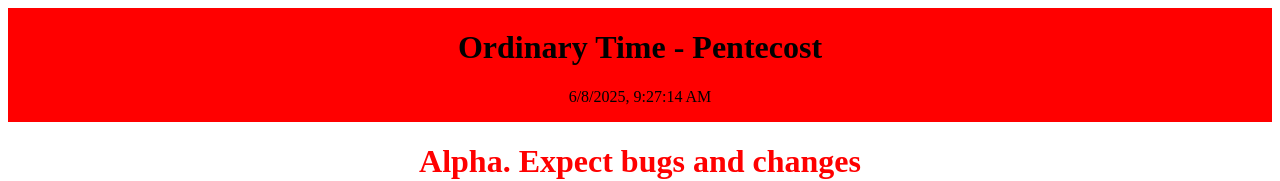
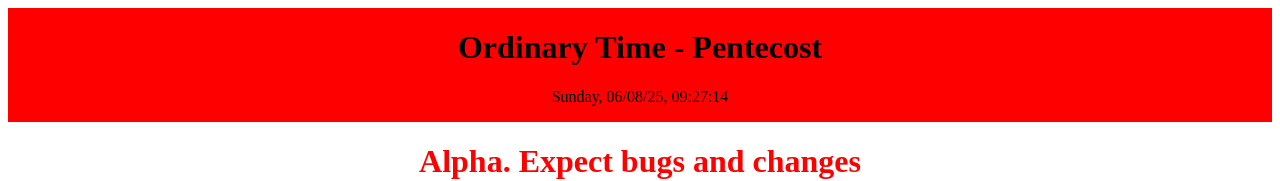
Before and after one commit to magarnicle/deep_peace, a Next.js app: page / in a window 1280 px wide. Shown: the top 181 px of the page. Built offline with nearby package versions, Linux system fonts and the light colour scheme.

Commit message:
integrate functionality from watch face in order to mimic ui of that

```diff
--- a/src/app/page.tsx
+++ b/src/app/page.tsx
@@ -2,6 +2,18 @@
 
 import {get_season, get_day, Season, Day} from "./liturgical_dates";
 import React, { useState, useEffect } from 'react';
+
+// Add zero in front of numbers < 10
+function zeroPad(i) {
+    if (i < 10) {
+        i = "0" + i;
+    }
+    return i;
+}
+function getLocalDateString(the_date) {
+    // Months in JS count from 0, unlike years and days
+    return the_date.getFullYear() + "-" + zeroPad(the_date.getMonth() + 1) + "-" + zeroPad(the_date.getDate());
+};
 
 function DateTime() {
     // State to hold the current date and time
@@ -20,7 +32,8 @@ function DateTime() {
 
     // Format Date to readable format
     const formatDate = (the_date: Date) => {
-        return the_date.toLocaleString(); // This will display date and time in local format
+        const options: Intl.DateTimeFormatOptions = { weekday: 'long', year: '2-digit', month: '2-digit', day: '2-digit', hour: '2-digit', minute: '2-digit', second: '2-digit', hour12: false };
+        return the_date.toLocaleDateString(undefined, options); // This will display date and time in local format
     };
 
     return (
```
